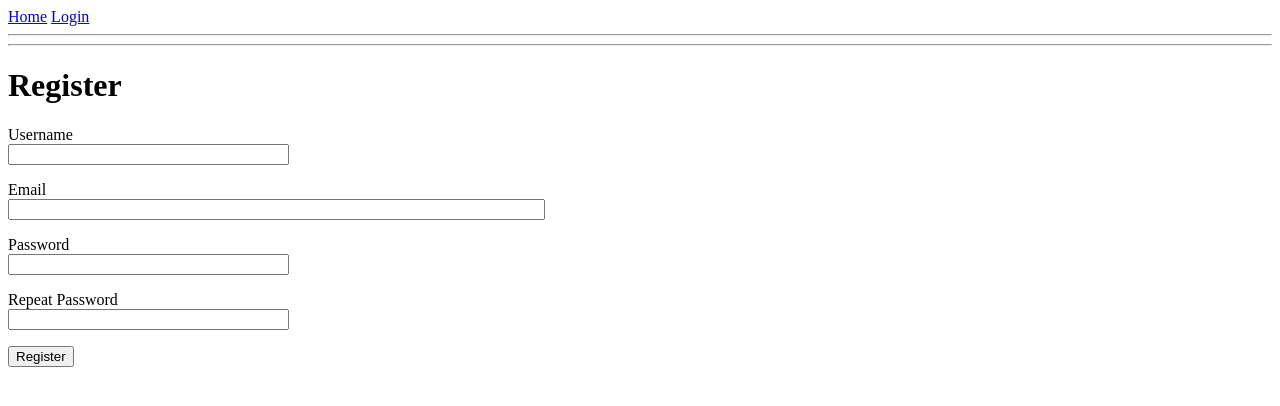
After one commit to dexios1/mercuri, a Flask app: template mercuri/templates/auth/register.html in a window 1280 px wide. The commit adds this page. Shown: the top 406 px of the page. Run offline with Flask 2, Linux system fonts and the light colour scheme; the template is opened without the code that fills it: values that come from a table or form of the project are taken from there, others are empty.

Commit message:
add basic user registration

```diff
--- /dev/null
+++ b/mercuri/forms/registration.py
@@ -0,0 +1,23 @@
+from flask_wtf import FlaskForm
+from wtforms import StringField, PasswordField, SubmitField
+from wtforms.validators import ValidationError, DataRequired, Email, EqualTo
+from mercuri.models.user import User
+
+
+class RegistrationForm(FlaskForm):
+    username = StringField('Username', validators=[DataRequired()])
+    email = StringField('Email', validators=[DataRequired(), Email()])
+    password = PasswordField('Password', validators=[DataRequired()])
+    password2 = PasswordField(
+        'Repeat Password', validators=[DataRequired(), EqualTo('password')])
+    submit = SubmitField('Register')
+
+    def validate_username(self, username):
+        user = User.query.filter_by(username=username.data).first()
+        if user is not None:
+            raise ValidationError('Please use a different username.')
+
+    def validate_email(self, email):
+        user = User.query.filter_by(email=email.data).first()
+        if user is not None:
+            raise ValidationError('Please use a different email address.')
--- a/mercuri/templates/auth/login.html
+++ b/mercuri/templates/auth/login.html
@@ -20,5 +20,6 @@
         </p>
         <p>{{ form.remember_me() }} {{ form.remember_me.label }}</p>
         <p>{{ form.submit() }}</p>
+        <p>New User? <a href="{{ url_for('auth.register') }}">Register here</a></p>
     </form>
 {% endblock %}
--- /dev/null
+++ b/mercuri/templates/auth/register.html
@@ -0,0 +1,37 @@
+{% extends "base.html" %}
+
+{% block content %}
+    <h1>Register</h1>
+    <form action="" method="post">
+        {{ form.hidden_tag() }}
+        <p>
+            {{ form.username.label }}<br>
+            {{ form.username(size=32) }}<br>
+            {% for error in form.username.errors %}
+            <span style="color: red;">[{{ error }}]</span>
+            {% endfor %}
+        </p>
+        <p>
+            {{ form.email.label }}<br>
+            {{ form.email(size=64) }}<br>
+            {% for error in form.email.errors %}
+            <span style="color: red;">[{{ error }}]</span>
+            {% endfor %}
+        </p>
+        <p>
+            {{ form.password.label }}<br>
+            {{ form.password(size=32) }}<br>
+            {% for error in form.password.errors %}
+            <span style="color: red;">[{{ error }}]</span>
+            {% endfor %}
+        </p>
+        <p>
+            {{ form.password2.label }}<br>
+            {{ form.password2(size=32) }}<br>
+            {% for error in form.password2.errors %}
+            <span style="color: red;">[{{ error }}]</span>
+            {% endfor %}
+        </p>
+        <p>{{ form.submit() }}</p>
+    </form>
+{% endblock %}
```
Also changed, not shown: mercuri/blueprints/auth.py (+15 -3 lines).
